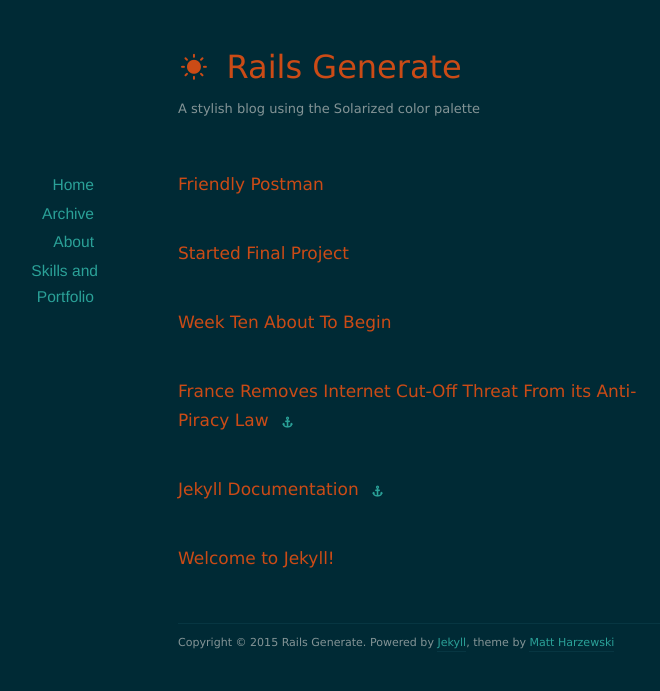
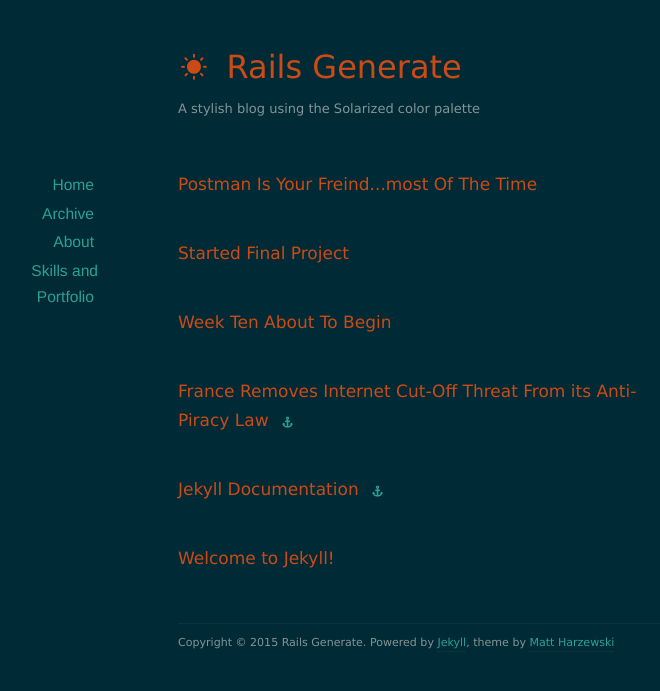
Before and after one commit to calderete/blog.github.io, a Jekyll site: the page built from archives/index.html, in a window 1280 px wide. Shown: the top 691 px of the page, without its empty margins (212-872 px from the left). Built offline with Jekyll 4.4.1, drawn with Linux system fonts in a browser that asks for light colours; nearby versions of some CDN libraries.

Commit message:
trying to get it updating

```diff
--- a/_posts/2015-12-5-Postman-Is-Your-Freind...Most-of-the-Time...md
+++ b/_posts/2015-12-5-Postman-Is-Your-Freind...Most-of-the-Time...md
@@ -1,6 +1,5 @@
 ---
 layout: post
-title: Friendly Postman
 ---
 
 ###Postman Rocks!
```
Also changed, not shown: images/Screen Shot 2015-12-05 at 3.18.01 PM.png (deleted), 3 other files.
